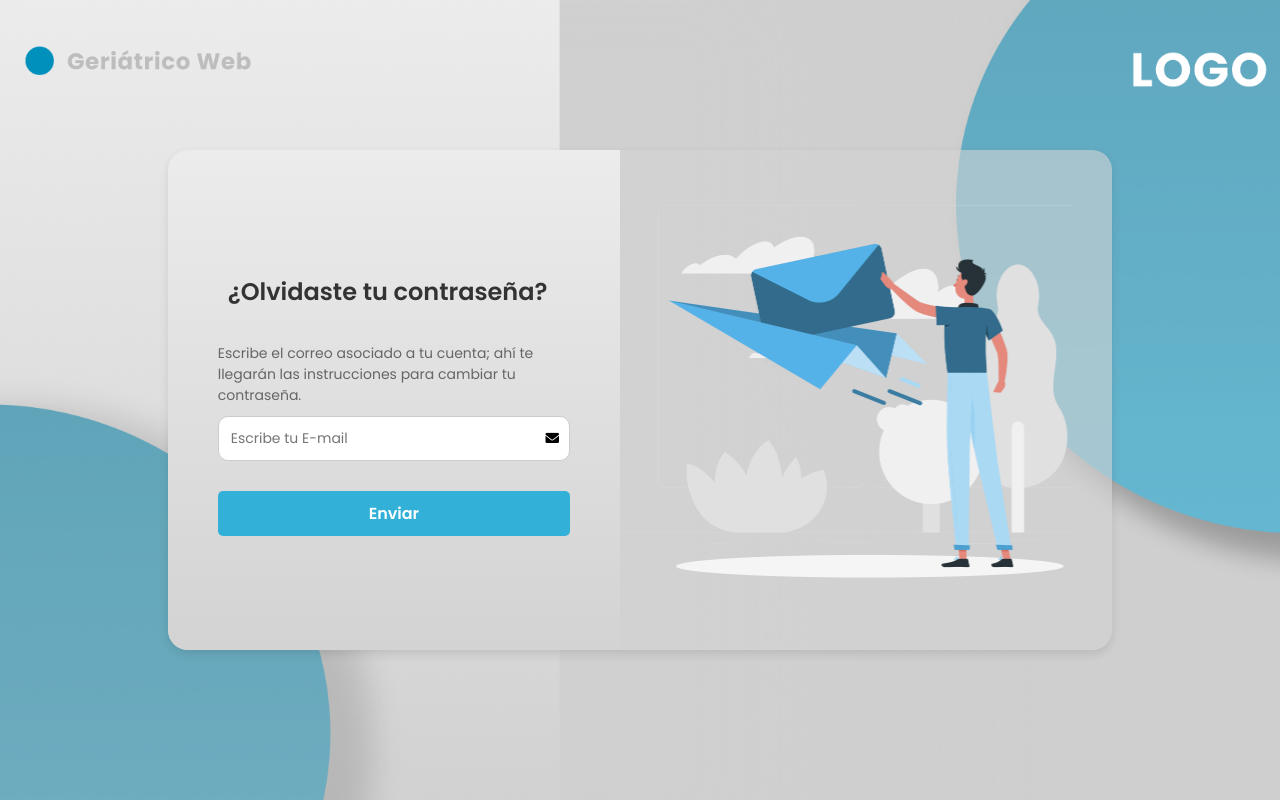
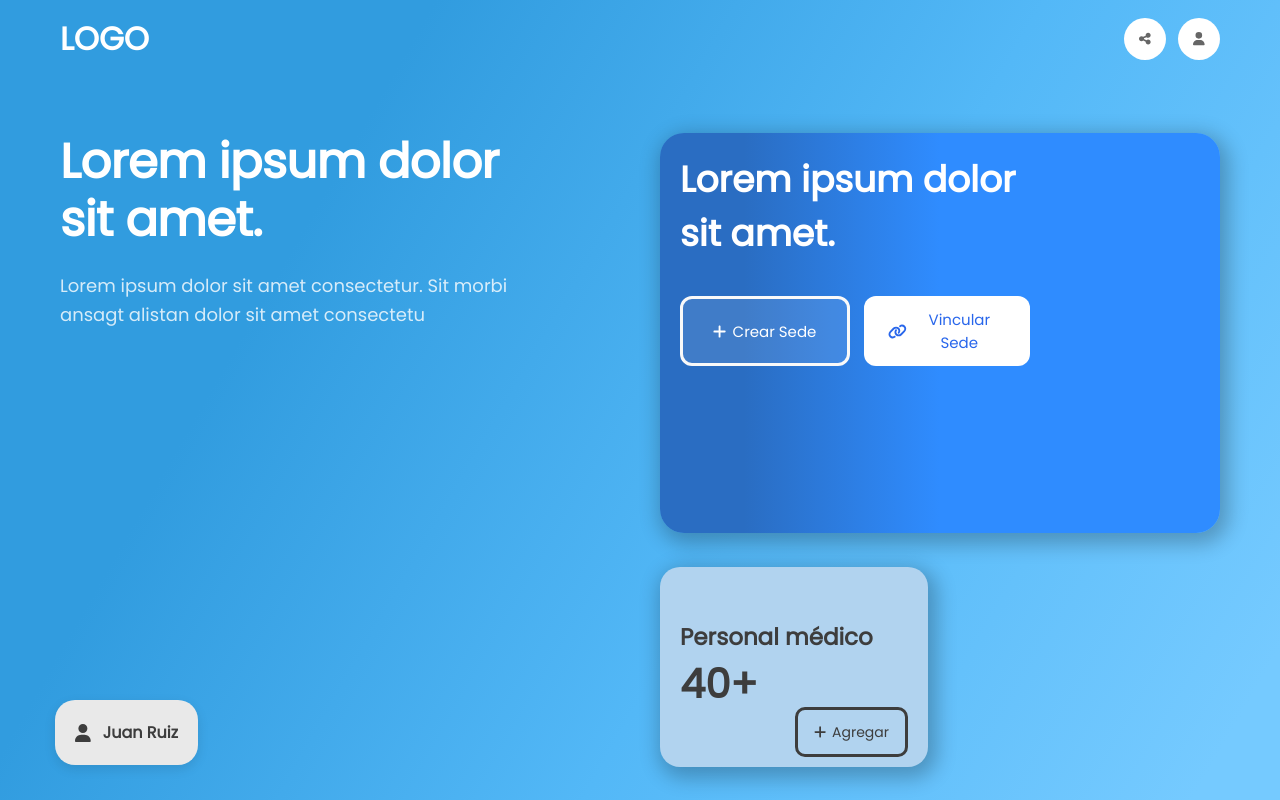
Before and after one commit to FelipeATX056/AppGeri-trico, a React (Vite) app: page /forgotPassword in a window 1280 px wide. Built offline with nearby package versions, Linux system fonts and the light colour scheme; no server answers.

Commit message:
AdminDashboard

```diff
--- /dev/null
+++ b/src/css/AdminDashboard.css
@@ -0,0 +1,376 @@
+/* Reset y configuración general */
+* {
+    margin: 0;
+    padding: 0;
+    box-sizing: border-box;
+    font-family: 'Poppins', sans-serif;
+}
+
+body {
+    background: linear-gradient(120deg, rgba(49,156,223,1) 25%, rgba(83,184,247,1) 60%, rgba(117,202,255,1) 95%);
+    background-size: cover;
+    min-height: 100vh;
+    padding: 15px;
+    position: relative;
+    overflow-x: hidden;
+}
+
+img {
+    width: 100%;
+    height: 100%;
+    object-fit: cover;
+    border-radius: 24px;
+}
+
+/* Header */
+.header {
+    display: flex;
+    justify-content: space-between;
+    align-items: center;
+    margin-bottom: 20px;
+    padding: 0 15px;
+}
+
+.logo {
+    color: white;
+    font-size: 24px;
+    font-weight: 600;
+}
+
+.action-buttons {
+    display: flex;
+    gap: 8px;
+}
+
+.icon-button {
+    background-color: white;
+    border: none;
+    border-radius: 50%;
+    width: 36px;
+    height: 36px;
+    display: flex;
+    align-items: center;
+    justify-content: center;
+    cursor: pointer;
+    color: #666;
+    transition: all 0.3s ease;
+}
+
+.icon-button:hover {
+    transform: translateY(-2px);
+    box-shadow: 0 4px 12px rgba(0,0,0,0.1);
+}
+
+/* Contenido principal */
+.content-grid {
+    display: grid;
+    grid-template-columns: 1fr; /* Una sola columna por defecto */
+    gap: 20px;
+    margin-top: 20px;
+    padding: 0 15px;
+}
+
+.hero-text {
+    color: white;
+    text-align: left; /* Alinea el texto a la izquierda */
+}
+
+.hero-text h1 {
+    font-size: 32px;
+    margin-bottom: 16px;
+    line-height: 1.2;
+    font-weight: 600;
+    letter-spacing: -0.5px;
+    margin-top: 0;
+}
+
+.hero-text p {
+    opacity: 0.8;
+    font-size: 16px;
+    line-height: 1.6;
+    font-weight: 300;
+}
+
+/* Sección de tarjetas */
+.cards-section {
+    display: grid;
+    grid-template-columns: 1fr; /* Una sola columna por defecto */
+    gap: 16px;
+    align-items: flex-start;
+}
+
+/* Tarjeta de edificio */
+.building-card {
+    background: linear-gradient(90deg, rgba(42,109,194,1) 15%, rgba(47,140,255,1) 50%);
+    border-radius: 24px;
+    padding: 20px;
+    grid-column: span 2;
+    display: flex;
+    flex-direction: column;
+    justify-content: space-between;
+    align-items: flex-start;
+    color: white;
+    margin-bottom: 10px;
+    height: auto;
+    width: 100%;
+    box-shadow: 4px 6px 20px 5px rgba(0, 0, 0, 0.242);
+}
+
+.building-content h2 {
+    font-size: 24px;
+    margin-bottom: 16px;
+    line-height: 1.5;
+    font-weight: 600;
+    max-width: none;
+}
+
+.buttons-group {
+    display: flex;
+    flex-direction: column; /* Apila los botones */
+    gap: 8px;
+    width: 100%;
+}
+
+.button {
+    padding: 10px 20px;
+    border-radius: 12px;
+    border: none;
+    display: flex;
+    align-items: center;
+    justify-content: center;
+    gap: 6px;
+    font-size: 14px;
+    font-weight: 500;
+    cursor: pointer;
+    transition: all 0.3s ease;
+    width: 100%;
+}
+
+.button i {
+    font-size: 20px;
+}
+
+.button-outline {
+    background-color: rgba(255, 255, 255, 0.1);
+    color: white;
+    border: 3px solid rgb(249, 249, 249);
+    width: 100%;
+}
+
+.button-outline:hover {
+    background-color: rgba(255, 255, 255, 0.2);
+}
+
+.button-filled {
+    background-color: white;
+    color: #2564ebfc;
+    width: 100%;
+    z-index: 1;
+}
+
+.button-filled:hover {
+    transform: translateY(-2px);
+    box-shadow: 0 4px 12px rgba(0,0,0,0.1);
+}
+
+/* Tarjeta de estadística */
+.stat-card {
+    background: #B1D3EF;
+    background-size: contain;
+    background-repeat: no-repeat;
+    background-position: center right;
+    border-radius: 20px;
+    padding: 20px;
+    display: flex;
+    flex-direction: column;
+    justify-content: center;
+    align-items: flex-start;
+    position: relative;
+    height: auto;
+    width: 100%;
+    box-shadow: 4px 6px 20px 5px rgba(0, 0, 0, 0.242);
+}
+
+.stat-info {
+    text-align: left;
+}
+
+.stat-info h3 {
+    color: #3d3d3d;
+    font-size: 20px;
+    margin-bottom: 0;
+    font-weight: 600;
+}
+
+.stat-number {
+    font-size: 32px;
+    font-weight: 600;
+    color: #3d3d3d;
+}
+
+.add-button {
+    position: absolute;
+    bottom: 10px;
+    right: 10px;
+    background-color: #B1D3EF;
+    padding: 8px 16px;
+    border-radius: 10px;
+    border: 3px solid #3d3d3d;
+    color: #3d3d3d;
+    display: flex;
+    align-items: center;
+    gap: 6px;
+    font-size: 14px;
+    font-weight: 500;
+    cursor: pointer;
+    transition: all 0.3s ease;
+}
+
+.add-button:hover {
+    border-color: #ffffff;
+    color: #ffffff;
+    background: #a6c5df;
+}
+
+/* Perfil de usuario */
+.user-profile {
+    position: fixed;
+    bottom: 15px;
+    left: 15px;
+    background-color: #E9E9E9;
+    padding: 15px;
+    border-radius: 20px;
+    display: flex;
+    align-items: center;
+    gap: 8px;
+    box-shadow: 0 4px 12px rgba(0,0,0,0.1);
+    width: auto;
+    text-align: center;
+}
+
+.user-avatar {
+    color: #3d3d3d;
+    font-size: 18px;
+}
+
+.user-name {
+    font-size: 16px;
+    font-weight: 600;
+    color: #3d3d3d;
+}
+
+/* Media queries para pantallas más grandes */
+@media (min-width: 768px) {
+    body {
+        padding: 15px 60px;
+    }
+
+    .header {
+        margin-bottom: 55px;
+        padding: 0;
+    }
+
+    .logo {
+        font-size: 32px;
+    }
+
+    .action-buttons {
+        gap: 12px;
+    }
+
+    .icon-button {
+        width: 42px;
+        height: 42px;
+    }
+
+    .content-grid {
+        grid-template-columns: 1fr 1fr; /* Dos columnas */
+        gap: 40px;
+        margin-top: 70px;
+        padding: 0;
+    }
+
+    .hero-text {
+        padding-right: 100px;
+        text-align: left; /* Alinea el texto a la izquierda */
+    }
+
+    .hero-text h1 {
+        font-size: 48px;
+        margin-bottom: 24px;
+    }
+
+    .hero-text p {
+        font-size: 18px;
+    }
+
+    .cards-section {
+        grid-template-columns: repeat(2, 1fr);
+        gap: 24px;
+    }
+
+    .building-card {
+        flex-direction: row;
+        height: 400px;
+        width: 100%; /* Ocupa todo el ancho disponible */
+        margin-right: 0; /* Elimina el margen derecho */
+    }
+
+    .building-content h2 {
+        font-size: 36px;
+        margin-bottom: 35px;
+        max-width: 350px;
+    }
+
+    .buttons-group {
+        flex-direction: row;
+        gap: 14px;
+    }
+
+    .button {
+        padding: 12px 24px;
+        font-size: 15px;
+    }
+
+    .button i {
+        font-size: 24px;
+    }
+
+    .stat-card {
+        flex-direction: column;
+        width: 100%; /* Ocupa todo el ancho disponible */
+        height: 200px;
+        margin-right: 0; /* Elimina el margen derecho */
+        background-position: center right;
+    }
+
+    .stat-info h3 {
+        font-size: 23px;
+    }
+
+    .stat-number {
+        font-size: 40px;
+    }
+
+    .add-button {
+        position: absolute;
+        top: 140px;
+        right: 20px;
+        background-color: #B1D3EF;
+    }
+
+     .user-profile {
+        position: fixed;
+        bottom: 35px;
+        left: 55px;
+        background-color: #E9E9E9;
+        padding: 20px;
+        border-radius: 20px;
+        display: flex;
+        align-items: center;
+        gap: 12px;
+        box-shadow: 0 4px 12px rgba(0,0,0,0.1);
+        width: auto; /* Ajuste para el ancho automático */
+        text-align: center;
+    }
+}
--- /dev/null
+++ b/src/geriatrico/page/AdminDashboard.jsx
@@ -0,0 +1,62 @@
+import React from 'react';
+import '../../css/AdminDashboard.css';
+import { FontAwesomeIcon } from '@fortawesome/react-fontawesome';
+import { faShareNodes, faLink, faPlus, faUser } from '@fortawesome/free-solid-svg-icons';
+
+const AdminDashboard = () => {
+  return (
+    <>
+      <header className="header">
+        <div className="logo">LOGO</div>
+        <div className="action-buttons">
+          <button className="icon-button">
+            <FontAwesomeIcon icon={faShareNodes} />
+          </button>
+          <button className="icon-button">
+            <FontAwesomeIcon icon={faUser} />
+          </button>
+        </div>
+      </header>
+
+      <main className="content-grid">
+        <div className="hero-text">
+          <h1>Lorem ipsum dolor sit amet.</h1>
+          <p>Lorem ipsum dolor sit amet consectetur. Sit morbi ansagt alistan dolor sit amet consectetu</p>
+        </div>
+
+        <div className="cards-section">
+          <div className="building-card">
+            <div className="building-content">
+              <h2>Lorem ipsum dolor sit amet.</h2>
+              <div className="buttons-group">
+                <button className="button button-outline">
+                  <FontAwesomeIcon icon={faPlus} /> Crear Sede
+                </button>
+                <button className="button button-filled">
+                  <FontAwesomeIcon icon={faLink} /> Vincular Sede
+                </button>
+              </div>
+            </div>
+          </div>
+
+          <div className="stat-card">
+            <div className="stat-info">
+              <h3>Personal médico</h3>
+              <div className="stat-number">40+</div>
+            </div>
+            <button className="add-button">
+              <FontAwesomeIcon icon={faPlus} /> Agregar
+            </button>
+          </div>
+        </div>
+      </main>
+
+      <div className="user-profile">
+        <FontAwesomeIcon icon={faUser} className="user-avatar" />
+        <span className="user-name">Juan Ruiz</span>
+      </div>
+    </>
+  );
+};
+
+export default AdminDashboard;
--- a/src/main.jsx
+++ b/src/main.jsx
@@ -1,7 +1,8 @@
 import { StrictMode } from 'react'
 import { createRoot } from 'react-dom/client'
-import { GeriatricoApp } from './GeriatricoApp'
+// import { GeriatricoApp } from './GeriatricoApp'
 import { BrowserRouter } from 'react-router-dom'
+import AdminDashboard from './geriatrico/page/AdminDashboard'
 // import TarjetaSedes from './geriatrico/components/Tarjetas-Sedes/TarjetasSedes'
 // import HomeGeneral from './geriatrico/page/HomeGeneral'
 
@@ -14,7 +15,7 @@ import { BrowserRouter } from 'react-router-dom'
 createRoot(document.getElementById('root')).render(
   <StrictMode>
     <BrowserRouter>
-     <GeriatricoApp/>
+     <AdminDashboard/>
     </BrowserRouter>
   </StrictMode>
 )
```
